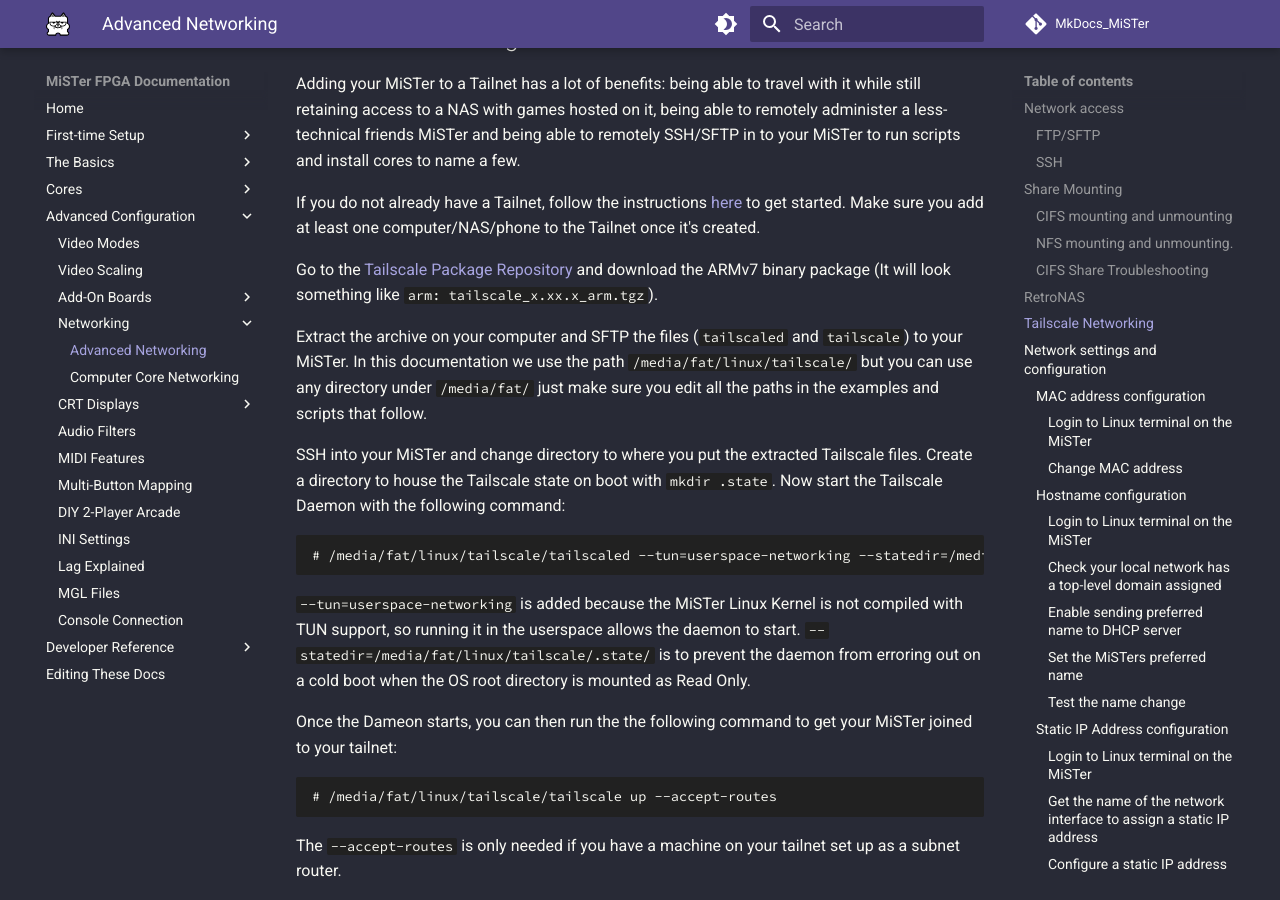
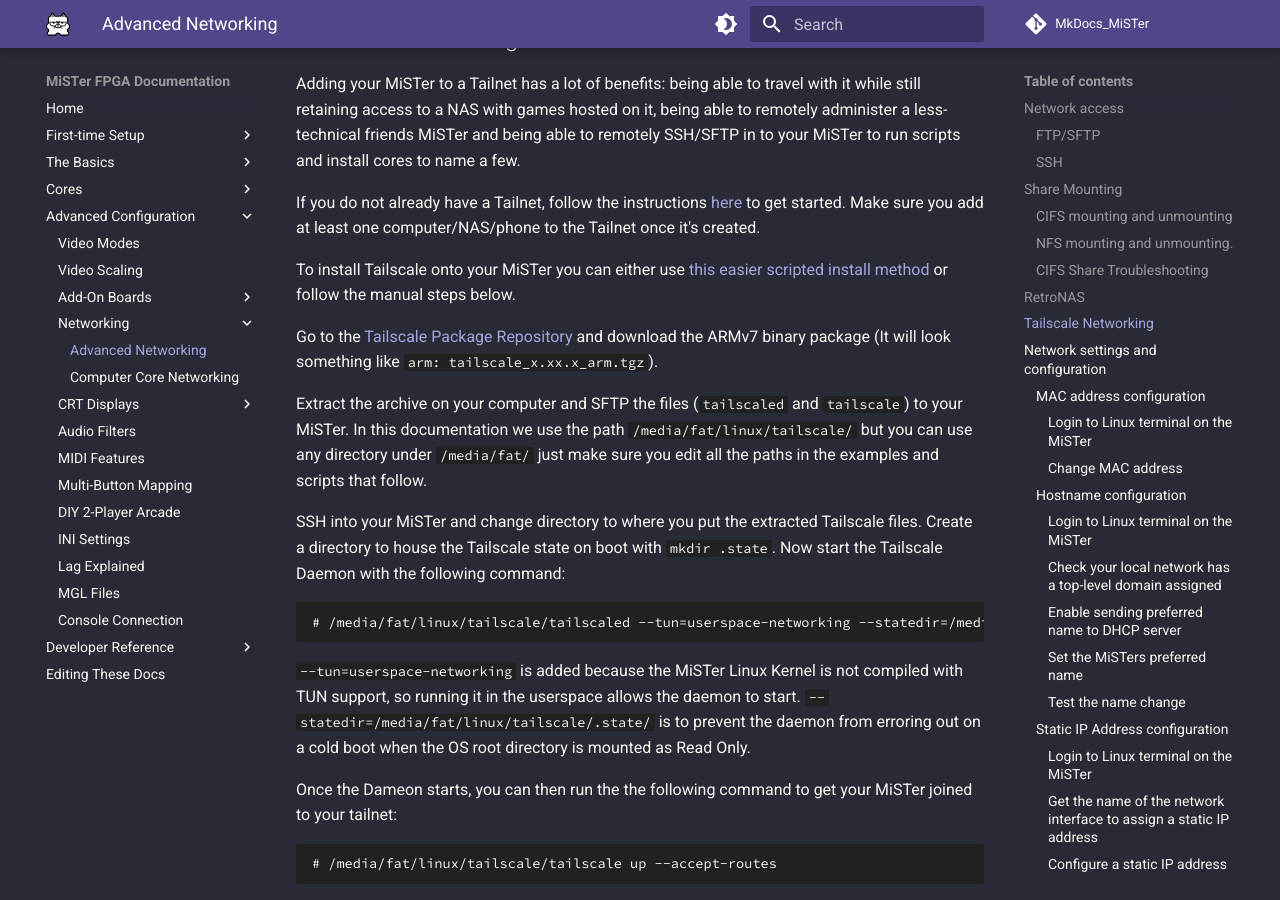
Before and after one commit to MiSTer-devel/MkDocs_MiSTer, an MkDocs documentation site: the page built from docs/advanced/network.md, in a window 1280 px wide and 900 px high, scrolled down 3456 px. Built offline with MkDocs 1.6.1 and Material for MkDocs 9.7.7, drawn with Linux system fonts in a browser that asks for light colours; comment, search, counter and statistics services are not loaded.

Commit message:
Add reference to tailscale script

```diff
--- a/docs/advanced/network.md
+++ b/docs/advanced/network.md
@@ -103,6 +103,8 @@
 Adding your MiSTer to a Tailnet has a lot of benefits: being able to travel with it while still retaining access to a NAS with games hosted on it, being able to remotely administer a less-technical friends MiSTer and being able to remotely SSH/SFTP in to your MiSTer to run scripts and install cores to name a few.
 
 If you do not already have a Tailnet, follow the instructions [here](https://tailscale.com/kb/1017/install){target=blank} to get started. Make sure you add at least one computer/NAS/phone to the Tailnet once it's created.
+
+To install Tailscale onto your MiSTer you can either use [this easier scripted install method](https://github.com/davewongillies/MiSTer-tailscale#setup) or follow the manual steps below.
 
 Go to the [Tailscale Package Repository](https://pkgs.tailscale.com/stable/#static){target=blank} and download the ARMv7 binary package (It will look something like `arm: tailscale_x.xx.x_arm.tgz`).
 
```
